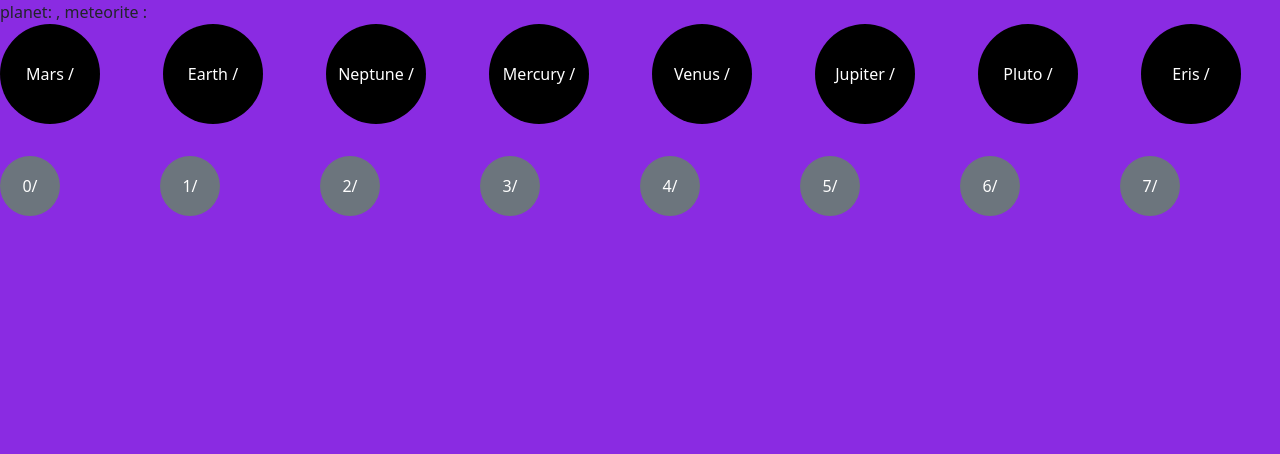
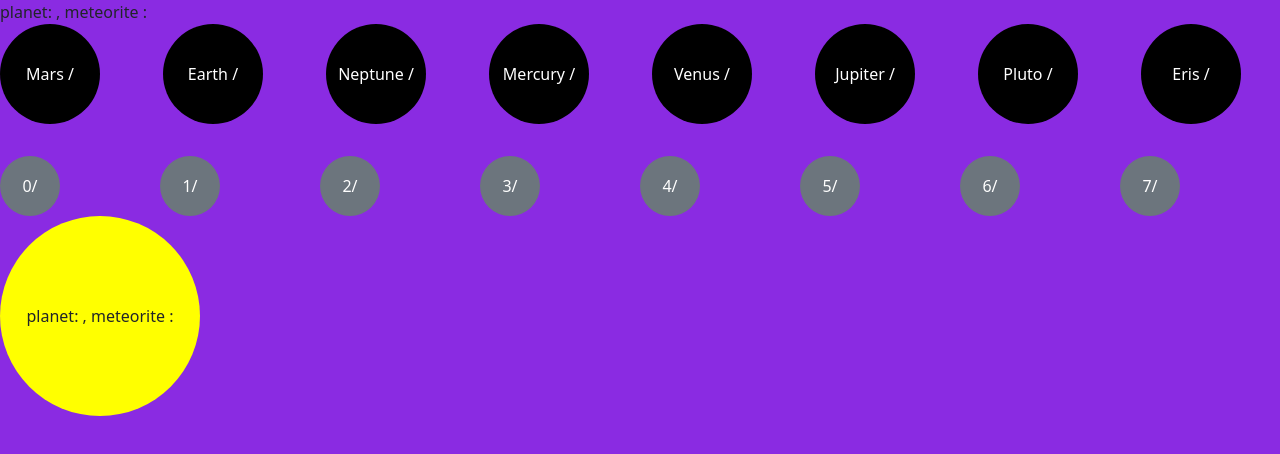
Before and after one commit to tatkrok/angular, an Angular app: page / in a window 1280 px wide. Shown: the top 454 px of the page. Built offline with nearby package versions, Linux system fonts and the light colour scheme.

Commit message:
services

```diff
--- a/src/app/app.module.ts
+++ b/src/app/app.module.ts
@@ -14,6 +14,7 @@ import { BoxListComponent } from './box-list/box-list.component';
 import { PlanetComponent } from './planet/planet.component';
 import { SpaceComponent } from './space/space.component';
 import { MeteoriteComponent } from './meteorite/meteorite.component';
+import { SunComponent } from './sun/sun.component';
 
 @NgModule({
   declarations: [
@@ -26,6 +27,7 @@ import { MeteoriteComponent } from './meteorite/meteorite.component';
     PlanetComponent,
     SpaceComponent,
     MeteoriteComponent,
+    SunComponent,
   ],
   imports: [BrowserModule, AppRoutingModule],
   providers: [provideClientHydration()],
--- a/src/app/meteorite/meteorite.component.ts
+++ b/src/app/meteorite/meteorite.component.ts
@@ -15,4 +15,4 @@ export class MeteoriteComponent {
     this.sharedService.setSelectedMeteorite(meteorite);
   }
 }
-//ena 3o componentme onoma sun, ena kyklos. ota klikaro to planet-meteorite na emfanizontai ston ilio, anti gia to space poy einai tora. kitrinos ilios.
+//ena 3o component me onoma sun, ena kyklos. ota klikaro to planet-meteorite na emfanizontai ston ilio, anti gia to space poy einai tora. kitrinos ilios.
--- a/src/app/planet/planet.component.ts
+++ b/src/app/planet/planet.component.ts
@@ -9,7 +9,7 @@ import { SharedService } from '../services/shared.service';
 export class PlanetComponent {
   @Input() planetName: string;
 
-  constructor(public sharedService: SharedService) { }
+  constructor(public sharedService: SharedService) {}
 
   planetClick(planetName: string): void {
     this.sharedService.setSelectedPlanet(planetName);
--- a/src/app/space/space.component.html
+++ b/src/app/space/space.component.html
@@ -18,6 +18,5 @@
       </div>
     </div>
   </div>
+  <app-sun></app-sun>
 </div>
-
-<!-- dipla apo kathe meteoriti na fainetai to onoma tou epilegmenou planiti -->
--- a/src/app/space/space.component.ts
+++ b/src/app/space/space.component.ts
@@ -21,6 +21,8 @@ export class SpaceComponent {
     'Eris',
   ];
   meteorites: string[] = ['0', '1', '2', '3', '4', '5', '6', '7'];
+  meteorite: string;
+  planet: string;
 
   constructor(public sharedService: SharedService) {
     this.printPlanets();
@@ -53,4 +55,13 @@ export class SpaceComponent {
   changeSelectedMeteorite(meteorite: string): void {
     this.selectedMeteorite = meteorite;
   }
+  selectPlanet(planet: string) {
+    this.selectedPlanet = planet;
+    this.sharedService.setSelectedPlanet(planet);
+  }
+
+  selectMeteorite(meteorite: string) {
+    this.selectedMeteorite = meteorite;
+    this.sharedService.setSelectedMeteorite(meteorite);
+  }
 }
--- /dev/null
+++ b/src/app/sun/sun.component.css
@@ -0,0 +1,5 @@
+.sun {
+  width: 200px;
+  height: 200px;
+  background-color: yellow;
+}
--- /dev/null
+++ b/src/app/sun/sun.component.html
@@ -0,0 +1,6 @@
+<div
+  class="sun d-flex justify-content-center align-items-center rounded-circle"
+>
+  planet: {{ sharedService.getSelectedPlanet() }} , meteorite :
+  {{ sharedService.getSelectedMeteorite() }}
+</div>
```
Also changed, not shown: src/app/sun/sun.component.ts (added, +11 -0 lines), 1 other file (tests, documents, lock files or other folders).
